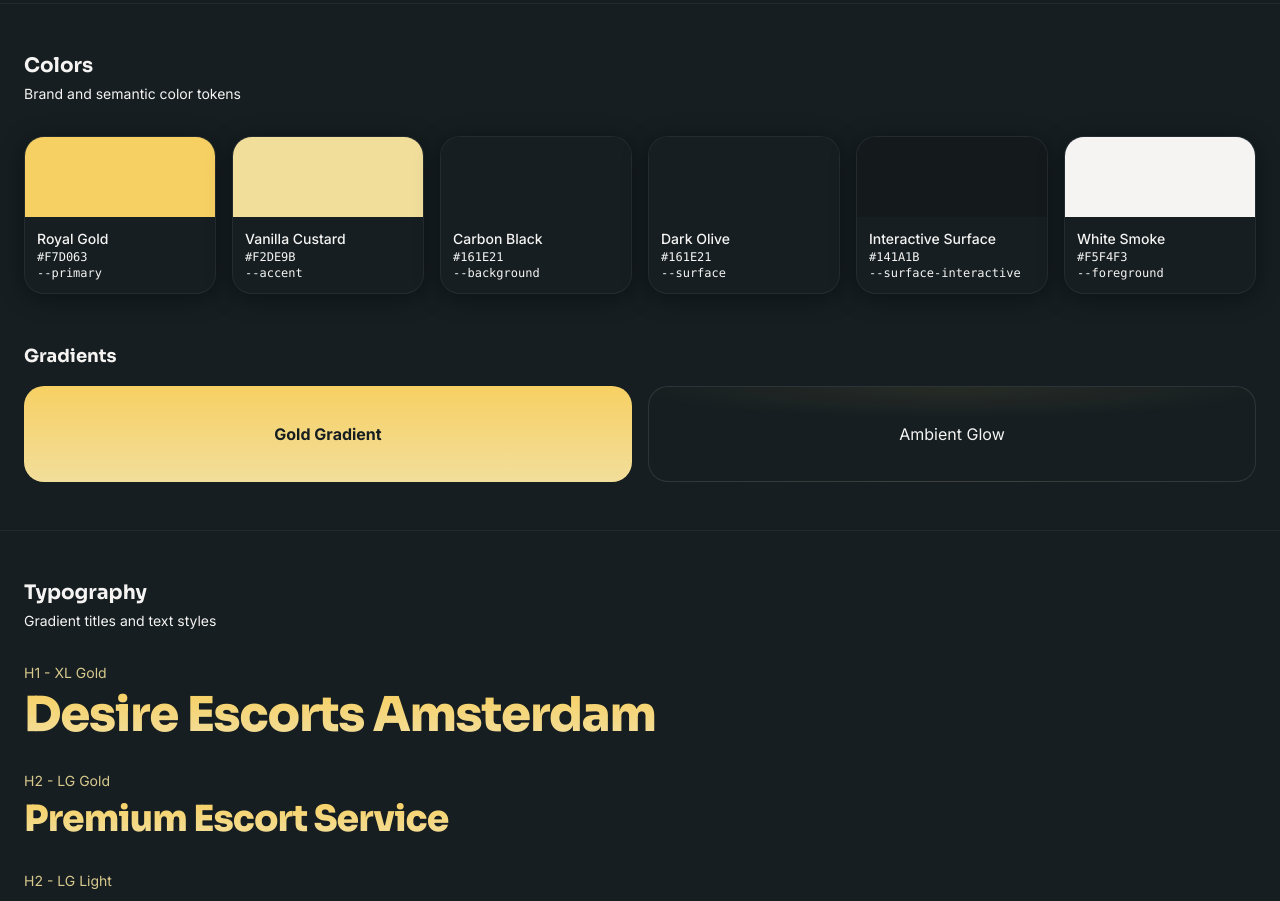
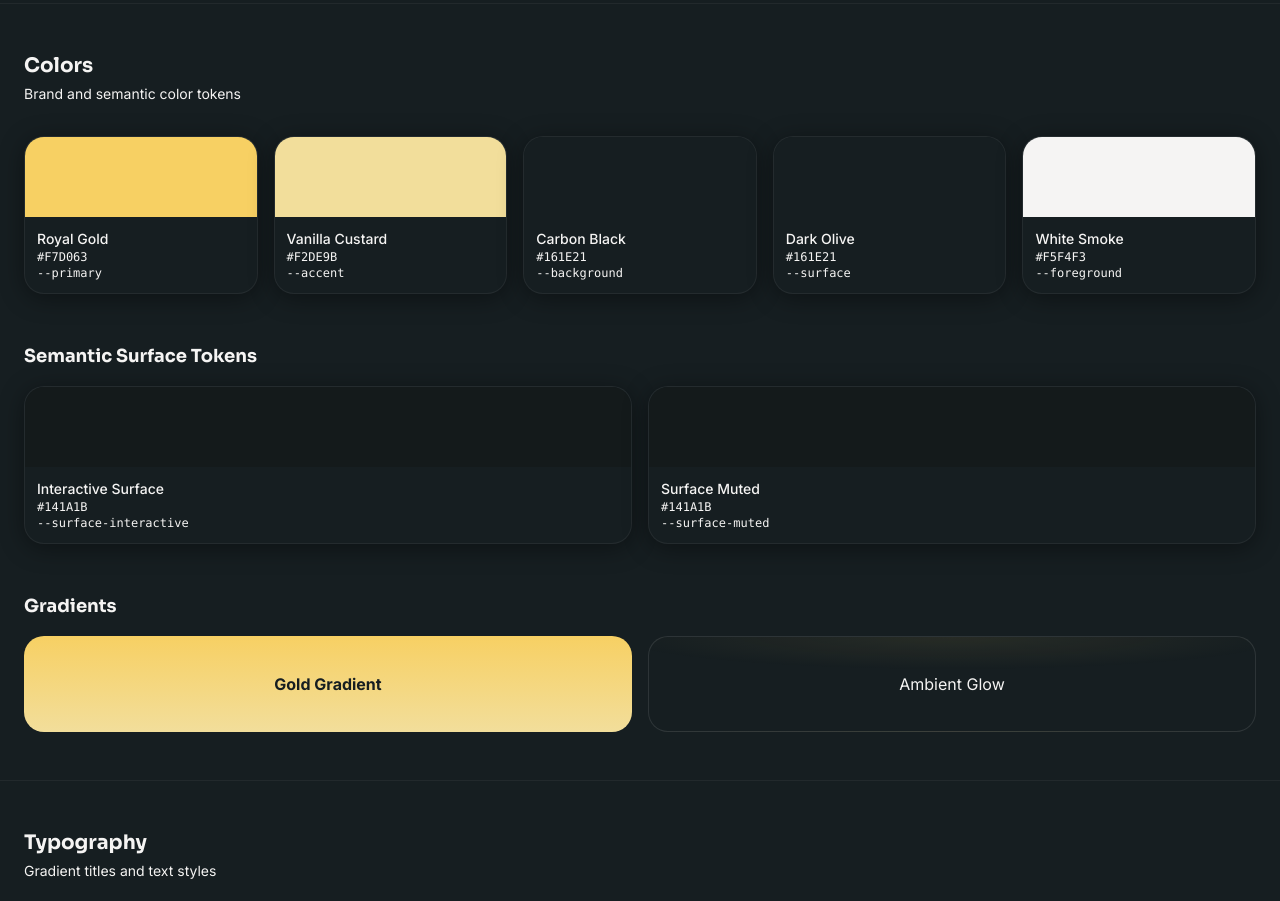
Before and after one commit to xkgrowth/desire-escorts, a Next.js app: page /design-system in a window 1280 px wide. Shown: the part 1200-2101 px from the top of the page. Built offline with nearby package versions, Linux system fonts and the light colour scheme.

Commit message:
Restore White Smoke to brand palette and organize semantic tokens
- Restore White Smoke (#F5F4F3) to primary 5-color brand palette display
- Move Interactive Surface and Surface Muted to dedicated Semantic Surface Tokens subsection
- Improve visual hierarchy in Colors section

Made-with: Cursor

```diff
--- a/app/design-system/page.tsx
+++ b/app/design-system/page.tsx
@@ -123,13 +123,24 @@ export default function DesignSystemPage() {
 
       {/* Colors */}
       <AnimatedSection title="Colors" subtitle="Brand and semantic color tokens">
-        <AnimatedGrid className="grid grid-cols-2 md:grid-cols-6 gap-4" staggerDelay={0.05}>
+        <AnimatedGrid className="grid grid-cols-2 md:grid-cols-5 gap-4" staggerDelay={0.05}>
           <AnimatedGridItem><AnimatedColorSwatch name="Royal Gold" color="#F7D063" token="--primary" /></AnimatedGridItem>
           <AnimatedGridItem><AnimatedColorSwatch name="Vanilla Custard" color="#F2DE9B" token="--accent" /></AnimatedGridItem>
           <AnimatedGridItem><AnimatedColorSwatch name="Carbon Black" color="#161E21" token="--background" /></AnimatedGridItem>
           <AnimatedGridItem><AnimatedColorSwatch name="Dark Olive" color="#161E21" token="--surface" /></AnimatedGridItem>
-          <AnimatedGridItem><AnimatedColorSwatch name="Interactive Surface" color="#141A1B" token="--surface-interactive" /></AnimatedGridItem>
           <AnimatedGridItem><AnimatedColorSwatch name="White Smoke" color="#F5F4F3" token="--foreground" /></AnimatedGridItem>
+        </AnimatedGrid>
+
+        <h4 className="text-lg font-heading font-bold text-foreground mt-12 mb-4">
+          Semantic Surface Tokens
+        </h4>
+        <AnimatedGrid className="grid grid-cols-1 md:grid-cols-2 gap-4" staggerDelay={0.08}>
+          <AnimatedGridItem>
+            <AnimatedColorSwatch name="Interactive Surface" color="#141A1B" token="--surface-interactive" />
+          </AnimatedGridItem>
+          <AnimatedGridItem>
+            <AnimatedColorSwatch name="Surface Muted" color="#141A1B" token="--surface-muted" />
+          </AnimatedGridItem>
         </AnimatedGrid>
 
         <h4 className="text-lg font-heading font-bold text-foreground mt-12 mb-4">
```
